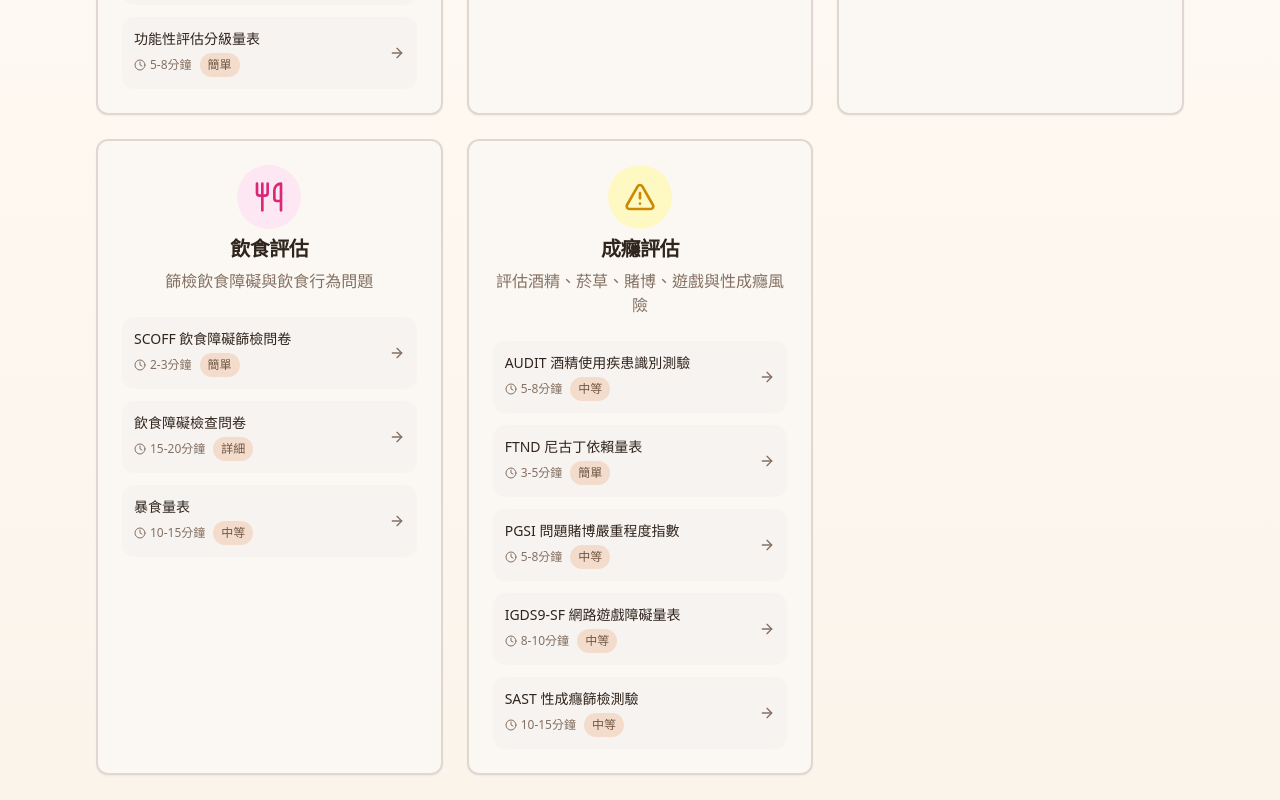
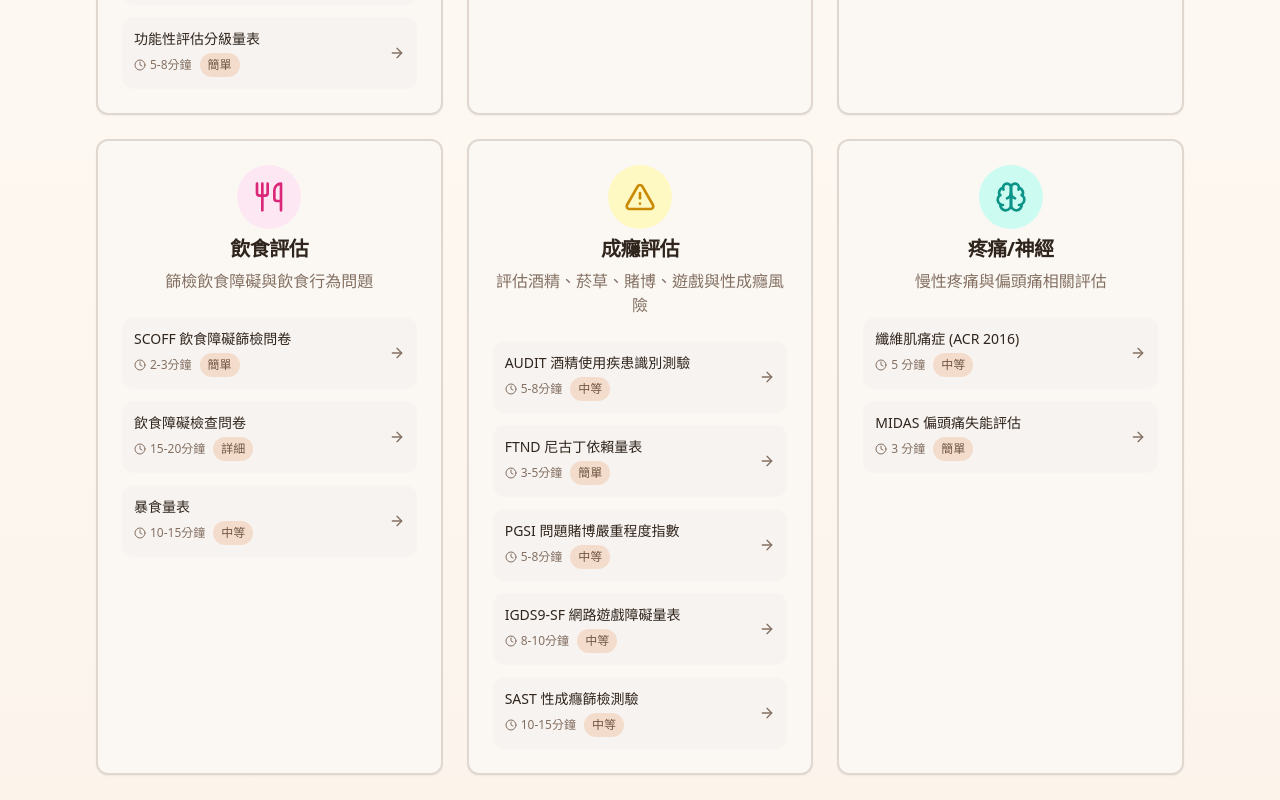
Before and after one commit to soanseng/surveymind.tw, a Next.js app: page / in a window 1280 px wide. Shown: the part 2300-3100 px from the top of the page. Built offline with nearby package versions, Linux system fonts and the light colour scheme; no server answers.

Commit message:
feat(home): add 疼痛/神經 category with fibromyalgia and MIDAS

```diff
--- a/app/page.tsx
+++ b/app/page.tsx
@@ -121,6 +121,10 @@ const questionnaires = {
     { name: "IGDS9-SF 網路遊戲障礙量表", link: "/igds9-sf", time: "8-10分鐘", difficulty: "中等" },
     { name: "SAST 性成癮篩檢測驗", link: "/sast", time: "10-15分鐘", difficulty: "中等" },
   ],
+  pain: [
+    { name: "纖維肌痛症 (ACR 2016)", link: "/fibromyalgia", time: "5 分鐘", difficulty: "中等" },
+    { name: "MIDAS 偏頭痛失能評估", link: "/midas", time: "3 分鐘", difficulty: "簡單" },
+  ],
 };
 
 const categories = [
@@ -187,6 +191,14 @@ const categories = [
     description: "評估酒精、菸草、賭博、遊戲與性成癮風險",
     color: "bg-yellow-100 text-yellow-600",
     questionnaires: questionnaires.addiction,
+  },
+  {
+    id: "pain",
+    name: "疼痛/神經",
+    icon: Brain,
+    description: "慢性疼痛與偏頭痛相關評估",
+    color: "bg-teal-100 text-teal-600",
+    questionnaires: questionnaires.pain,
   },
 ];
 
```
